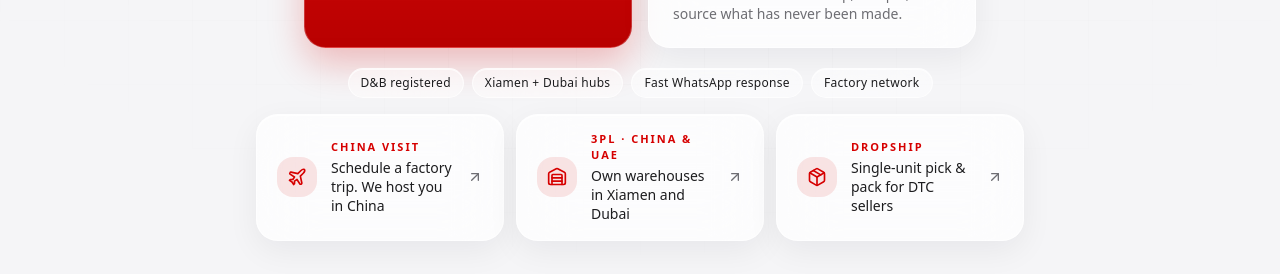
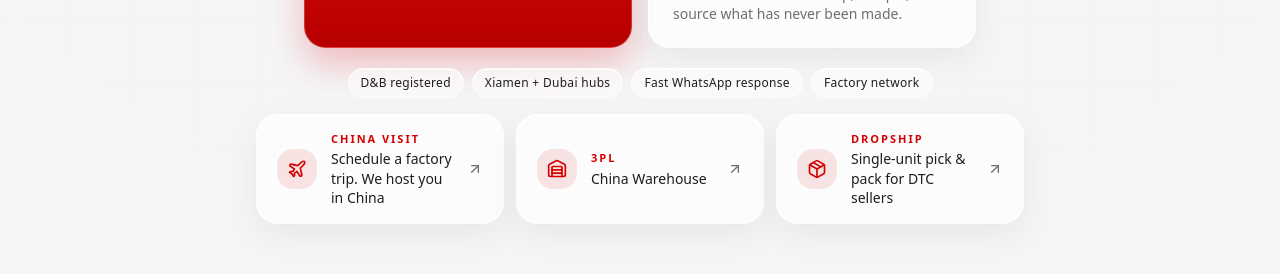
Before and after one commit to g0tPaid/sevencolortrading, a Next.js app: page / in a window 1280 px wide. Shown: the part 940-1214 px from the top of the page. Built offline with nearby package versions, Linux system fonts and the light colour scheme; no server answers; a web font is replaced by a local one.

Commit message:
Use China Warehouse in homepage shortcut and dropshipping title

```diff
--- a/src/components/v2/v2-hero.tsx
+++ b/src/components/v2/v2-hero.tsx
@@ -37,8 +37,8 @@ const shortcuts = [
   {
     href: "#3pl",
     icon: Warehouse,
-    kicker: "3PL · China & UAE",
-    text: "Own warehouses in Xiamen and Dubai",
+    kicker: "3PL",
+    text: "China Warehouse",
   },
   {
     href: "#dropshipping",
--- a/src/lib/route-seo.ts
+++ b/src/lib/route-seo.ts
@@ -40,7 +40,7 @@ export const pages = {
     path: "/3pl",
   }),
   dropshipping: routeMetadata({
-    title: "Dropshipping from China: Own Xiamen and Dubai Hubs",
+    title: "China Warehouse Dropshipping & Fulfillment",
     description:
       "Dropship single units from own warehouses: China hub in Xiamen and Dubai / Al Ain. Photo/video QC for DTC and marketplace sellers. Not a dropship broker.",
     path: "/dropshipping",
```
